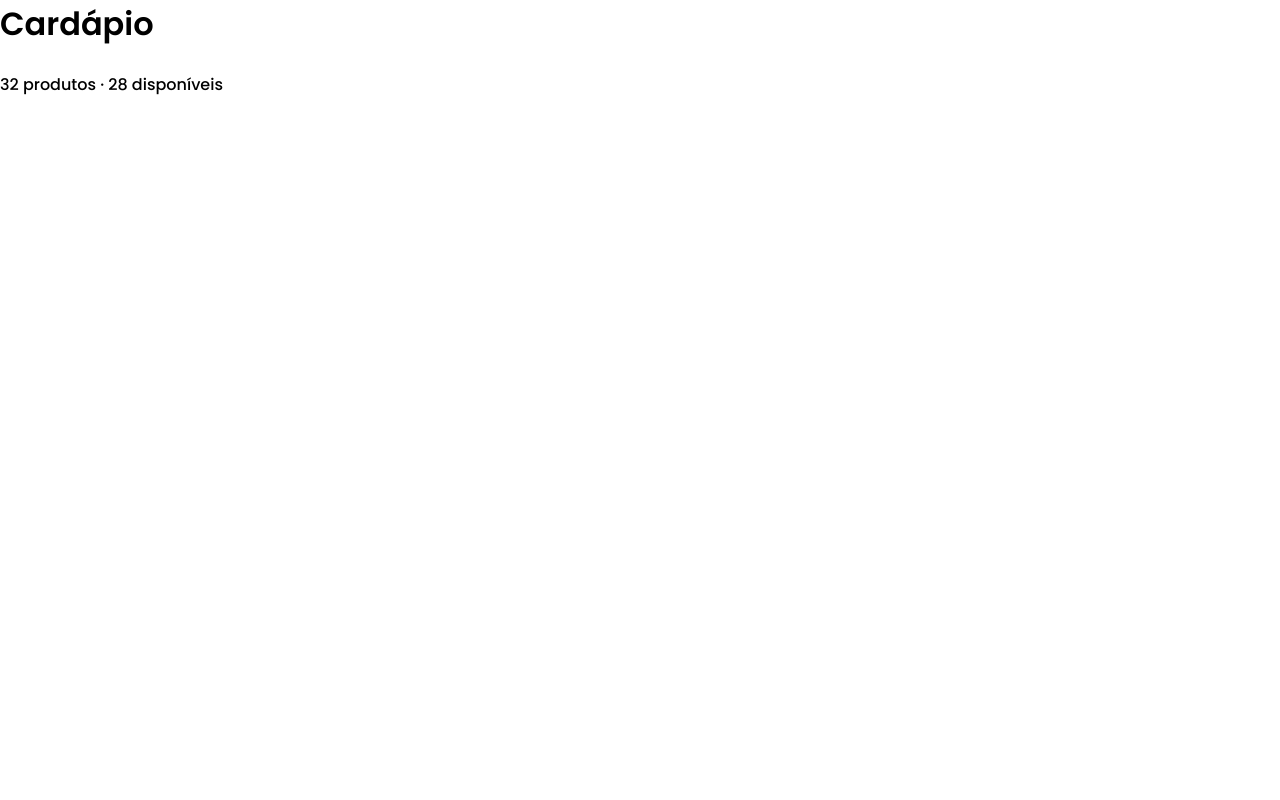
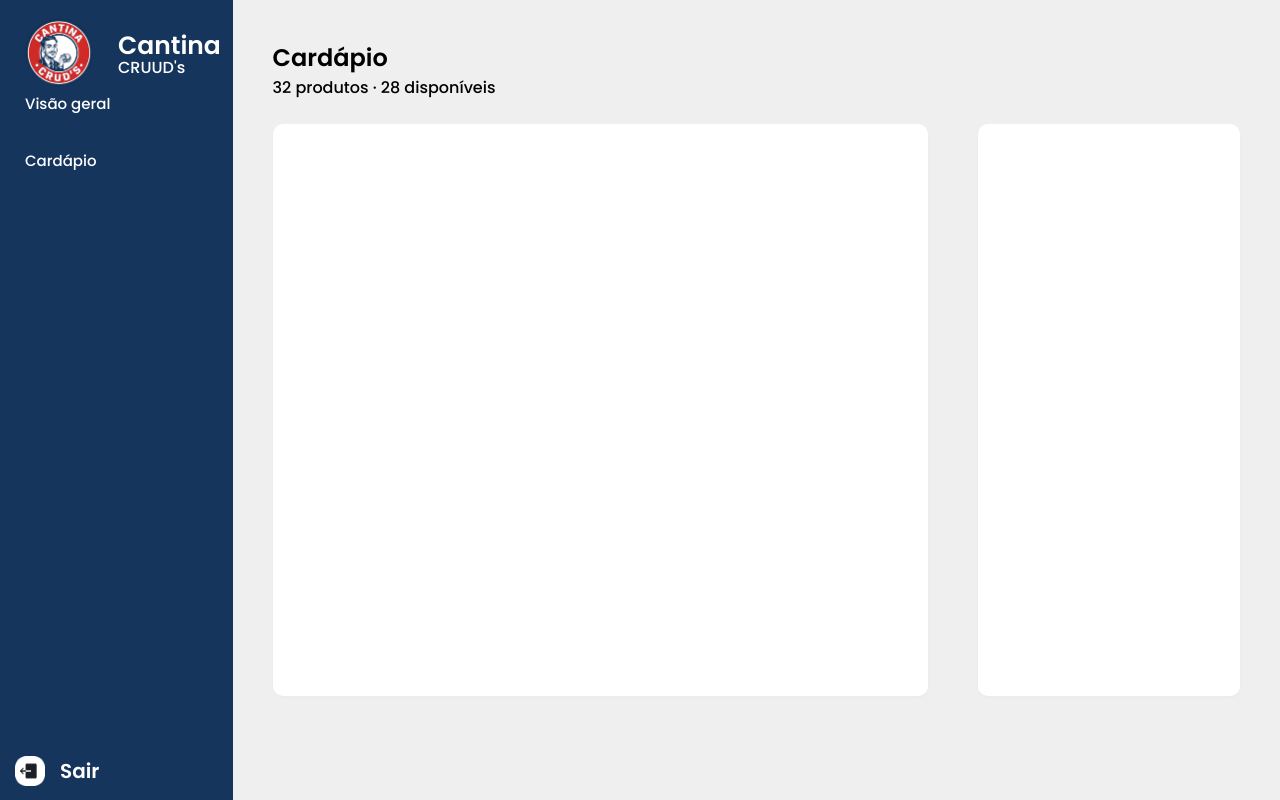
Before and after one commit to manobrown29/OsCroods_FrontEnd, a React app: page /cardapio in a window 1280 px wide. Built offline with nearby package versions, Linux system fonts and the light colour scheme; the HTML template or start-up script is replaced by a standard one.

Commit message:
feat: pagina cardapio

```diff
--- a/src/pages/cardapio.jsx
+++ b/src/pages/cardapio.jsx
@@ -1,13 +1,52 @@
 import React from 'react'
+import { Link } from "react-router-dom"
 import "../styles/cardapio.scss"
+import sair from "../assets/sair.png"
+import logoFundoBranco from "../assets/logoFundoBranco.png"
 
-export default function cardapio() {
+export default function Cardapio() {
   return (
-    <main>
+    <section className='cardapio-container'>
+      <div className="pai">
+        <div className="logoTipo">
+          <img src={logoFundoBranco} alt="" />
+          <div className="nomeLogo">
+            <h1>Cantina</h1>
+            <p>CRUUD's</p>
+          </div>
+        </div>
+        <nav>
+          <Link to="/visaoGeral" className="opcao">
+            <p>Visão geral</p>
+          </Link>
+          <Link to="/cardapio" className="opcao">
+            <p>Cardápio</p>
+          </Link>
+        </nav>
+        <div className="sair">
+          <Link to="/" className="sair">
+            <img src={sair} alt="" />
+            <h1>Sair</h1>
+          </Link>
+        </div>
+      </div>
+
+      <div className='cardapio-body'>
         <div className='cardapio-title'>
-            <h1>Cardápio</h1>
-            <p>32 produtos · 28 disponíveis</p>
+          <h1>Cardápio</h1>
+          <p>32 produtos · 28 disponíveis</p>
         </div>
-    </main>
+
+        <div className='cardapio-space'>
+          <div className='cardapio-produtos'>
+
+          </div>
+
+          <div className='cardapio-editar'>
+
+          </div>
+        </div>
+      </div>
+    </section>
   )
 }
--- a/src/pages/visaoGeral.jsx
+++ b/src/pages/visaoGeral.jsx
@@ -13,14 +13,14 @@ export default function Router() {
                     <img src={logoFundoBranco} alt="" />
                     <div className="nomeLogo">
                         <h1>Cantina</h1>
-                        <p>CRUUD´s</p>
+                        <p>CRUUD's</p>
                     </div>
                 </div>
                 <nav>
-                    <Link to="#" className="opcao">
+                    <Link to="/visaoGeral" className="opcao">
                         <p>Visão geral</p>
                     </Link>
-                    <Link to="#" className="opcao">
+                    <Link to="/cardapio" className="opcao">
                         <p>Cardápio</p>
                     </Link>
                 </nav>
--- a/src/styles/cardapio.scss
+++ b/src/styles/cardapio.scss
@@ -1 +1,137 @@
-@use "./Abstracts//variables.scss";
+@use "./Abstracts//variables.scss" as *;
+
+.pai {
+    display: flex;
+    flex-direction: column;
+    background-color: $blue;
+    padding-left: 15px;
+    justify-content: space-between;
+    height: 100vh;
+    width: 20%;
+
+    .logoTipo {
+        display: flex;
+        align-items: center;
+        margin-left: 5px;
+        margin-top: 15px;
+
+        .nomeLogo {
+            display: flex;
+            flex-direction: column;
+        }
+
+        h1 {
+            color: $white;
+            font-size: 25px;
+            margin: 0;
+            margin-left: 18px;
+        }
+
+        p {
+            margin: 0;
+            margin-top: -10px;
+            margin-left: 18px;
+            color: $white;
+        }
+
+        img {
+            width: 80px;
+        }
+
+    }
+
+    nav {
+            display: flex;
+            flex-direction: column;
+            padding-bottom: 550px;
+
+            .opcao {
+                text-decoration: none;
+            }
+
+            p {
+                color: $white;
+                font-size: 15px;
+                padding: 10px;
+                text-decoration: none;
+                margin-top: -10px;
+
+                &:hover {
+                    background-color: $red;
+                    padding: 10px;
+                    border-radius: 5px;
+                    width: 90%;
+                }
+            }
+        }
+
+           .sair {
+        display: flex;
+        flex-direction: row;
+        align-items: center;
+        text-decoration: none;
+        margin-bottom: 10px;
+
+        img {
+            width: 30px;
+            height: 30px;
+        }
+
+        h1 {
+            margin: 0;
+            color: $white;
+            font-size: 20px;
+            margin-left: 15px;
+        }
+    }
+}
+
+    .cardapio-title {
+        p {
+            margin-top: 0;
+        }
+
+        h1 {
+            margin: 0;
+        }
+    }
+
+    .cardapio-container {
+        display: flex;
+        flex-direction: row;
+        min-height: 100vh;
+        width: 100vw;
+        background-color: $background;
+    }
+
+    .cardapio-body {
+        width: 90%;
+        padding: 40px;
+        display: flex;
+        flex-direction: column;
+    }
+
+    .cardapio-space {
+        display: flex;
+        flex-direction: row;
+        justify-content: space-around;
+        width: 100%;
+        height: 90%;
+        gap: 50px;
+    }
+
+    .cardapio-produtos {
+        background-color: $white;
+        height: 90%;
+        width: 100%;
+        border-radius: 10px;
+        box-shadow: 0px 2px 4px rgba(0, 0, 0, 0.02);
+    }
+
+    .cardapio-editar {
+        background-color: $white;
+        height: 90%;
+        width: 40%;
+        border-radius: 10px;
+        box-shadow: 0px 2px 4px rgba(0, 0, 0, 0.02);
+    }
--- a/src/styles/notFound.scss
+++ b/src/styles/notFound.scss
@@ -36,8 +36,6 @@
     }
 }
 
-
-
 img {
     height: auto;
     width: 250px;
```
Also changed, not shown: src/Routes/router.jsx (line endings or trailing spaces).
